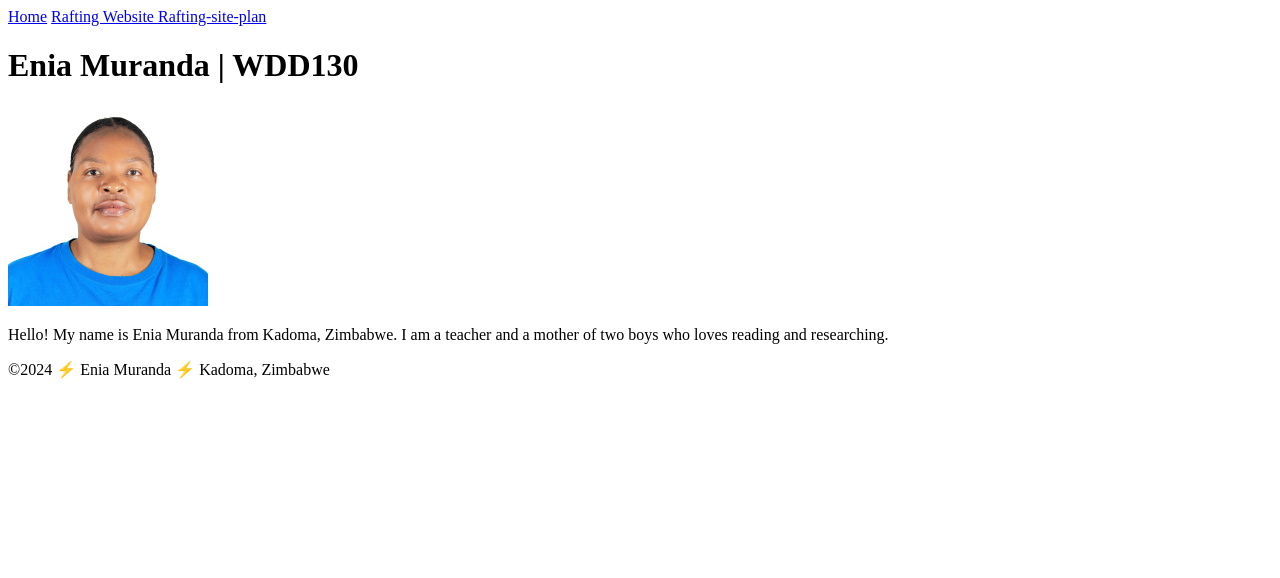
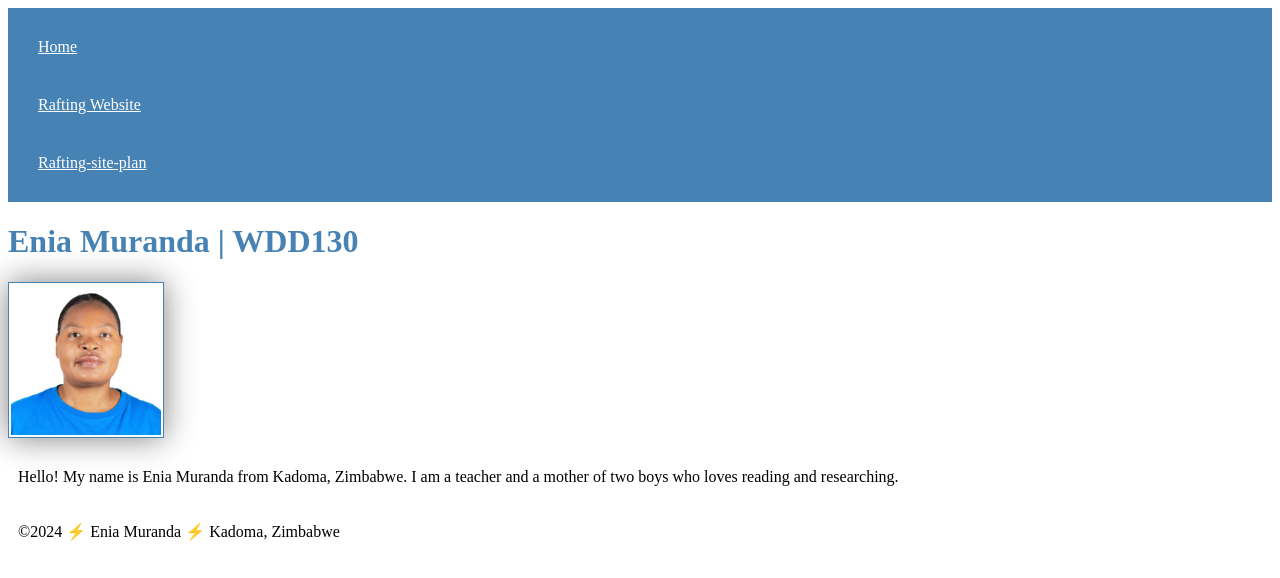
Before and after one commit to byui-eni/wdd130, a plain HTML site: page index.html in a window 1280 px wide. Drawn offline with Linux system fonts and the light colour scheme.

Commit message:
added css styles

```diff
--- a/index.html
+++ b/index.html
@@ -4,6 +4,7 @@
         <meta charset="utf-8">
         <meta name="viewport" content="width=device-width,initial-scale=1.0">
         <title>Enia Muranda | WDD130</title>
+        <link rel="stylesheet" href="styles/styles.css">
     </head>
     <body>
         <header>
--- /dev/null
+++ b/styles/styles.css
@@ -0,0 +1,22 @@
+nav{
+    background-color: steelblue;
+    padding: 10px;
+}
+nav a {
+    color: white;
+    display: block;
+    padding: 20px;
+}
+h1 {
+    color: steelblue;
+}
+img {
+    width: 150px;
+    height: auto;
+    border: 1px solid steelblue;
+    padding: 2px;
+    box-shadow: 0 0 30px gray;
+}
+p {
+    padding: 10px;
+}
```
Also changed, not shown: wwr/site-plan-rafting.html (added, +4 -0 lines), wwr/styles/site-plan-rafting.css (added).
